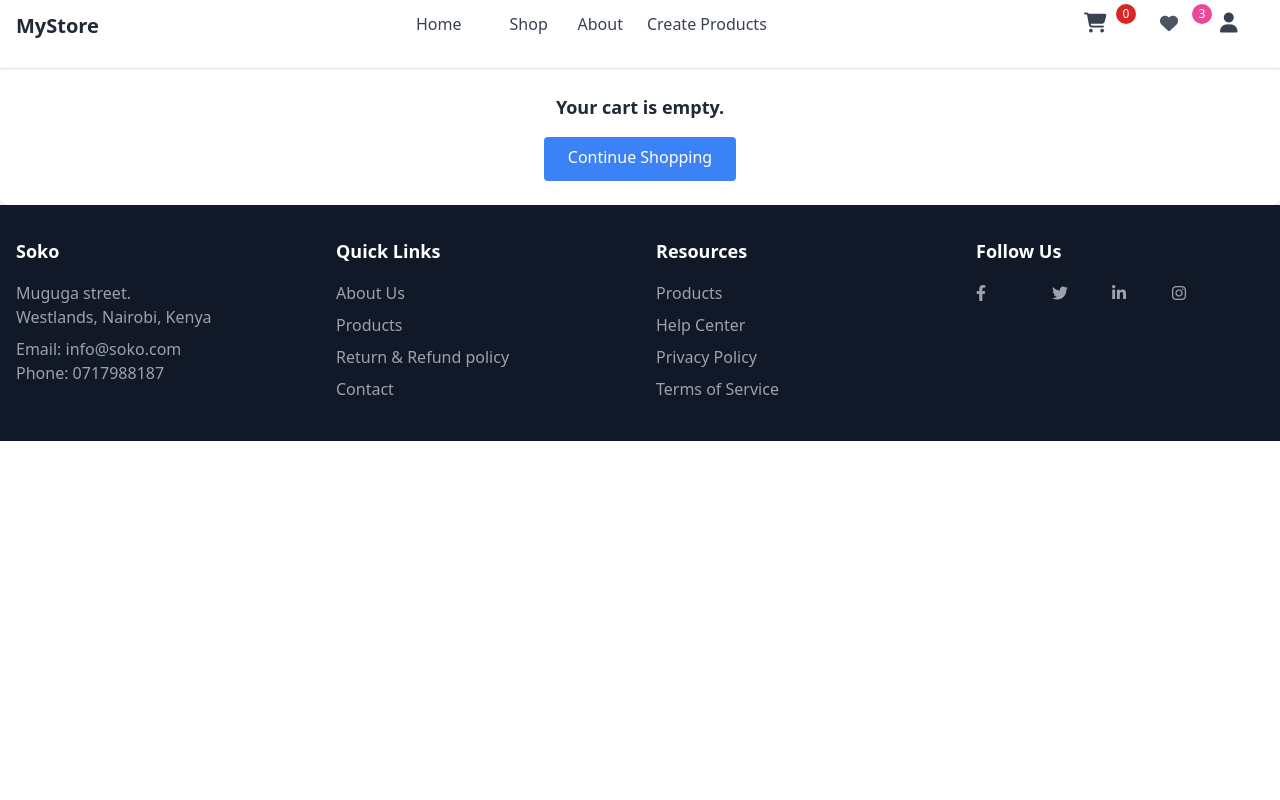
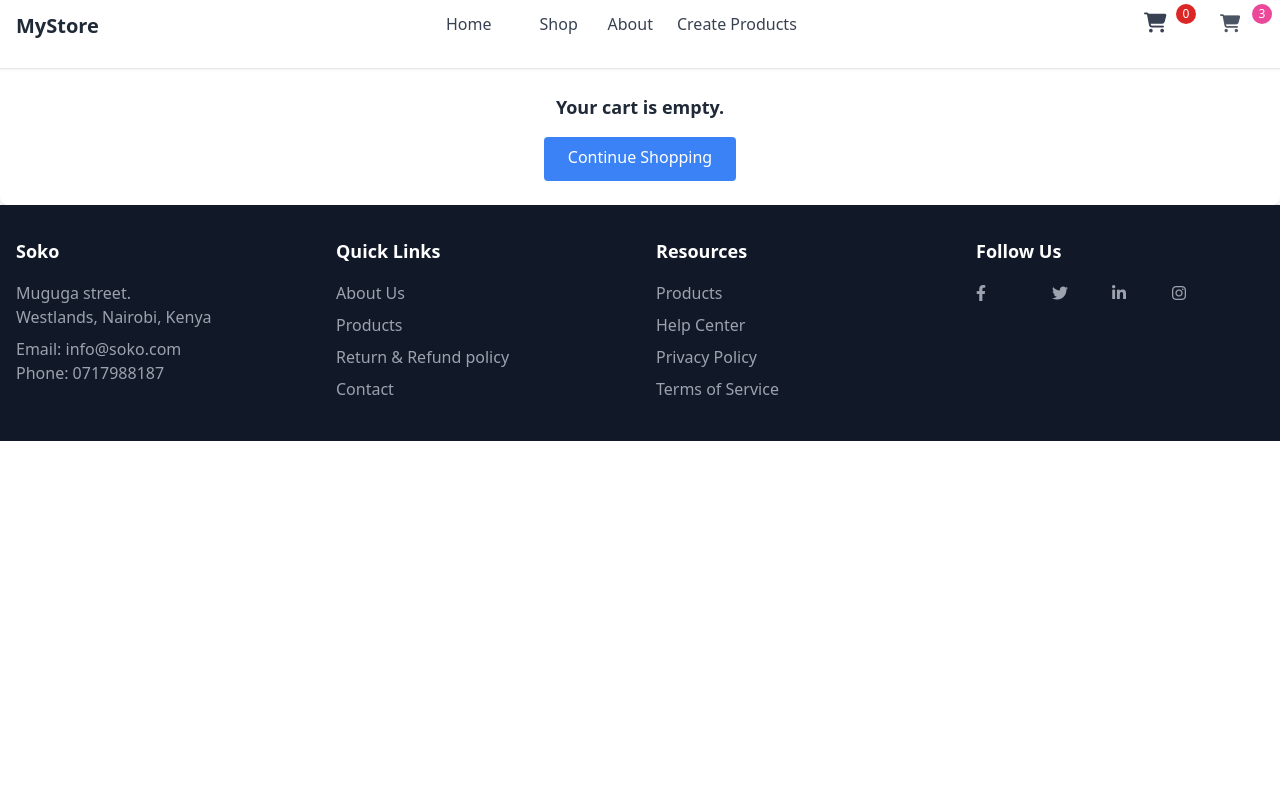
Before and after one commit to Joe-muraguri/samawa-soko, a Flask app: page /api/cart/ in a window 1280 px wide. Run offline with Flask 3, Linux system fonts and the light colour scheme; style sheets or scripts are compiled from the project's sources; some libraries are stand-ins or nearby versions.

Commit message:
updated cart in header

```diff
--- a/app/templates/partials/header.html
+++ b/app/templates/partials/header.html
@@ -32,12 +32,12 @@
                     </span>
                 </a>
                 <a href="#" class="text-gray-600 hover:text-indigo-600 relative">
-                    <i class="fas fa-heart text-lg"></i>
+                    <i class="fas fa-shopping-cart text-lg"></i>
                     <span class="absolute -top-2 -right-2 bg-pink-500 text-white rounded-full text-xs h-5 w-5 flex items-center justify-center">3</span>
                 </a>
-                <a href="{{ url_for('auth.google_login')}}" class="text-gray-700 hover:text-indigo-600 transition-colors">
+                <!-- <a href="{{ url_for('auth.google_login')}}" class="text-gray-700 hover:text-indigo-600 transition-colors">
                     <i class="fas fa-user text-xl"></i>
-                </a>
+                </a> -->
             </div>
 
             <!-- Mobile Menu Toggle -->
```
